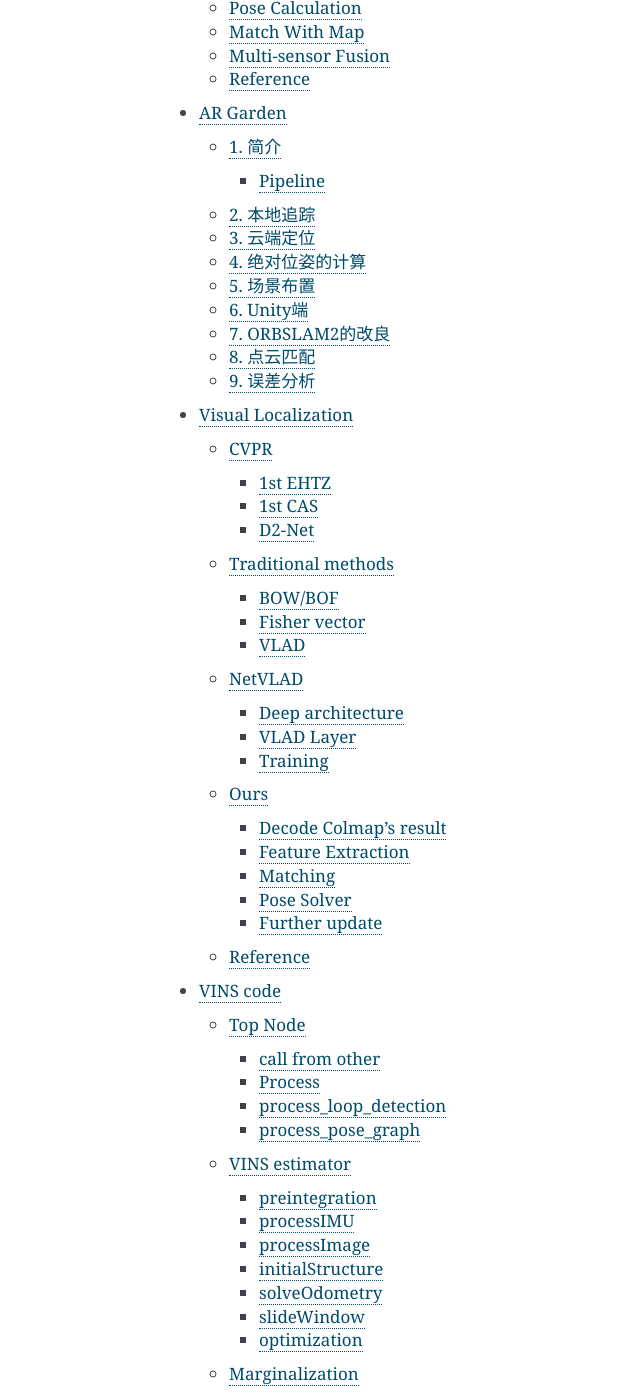
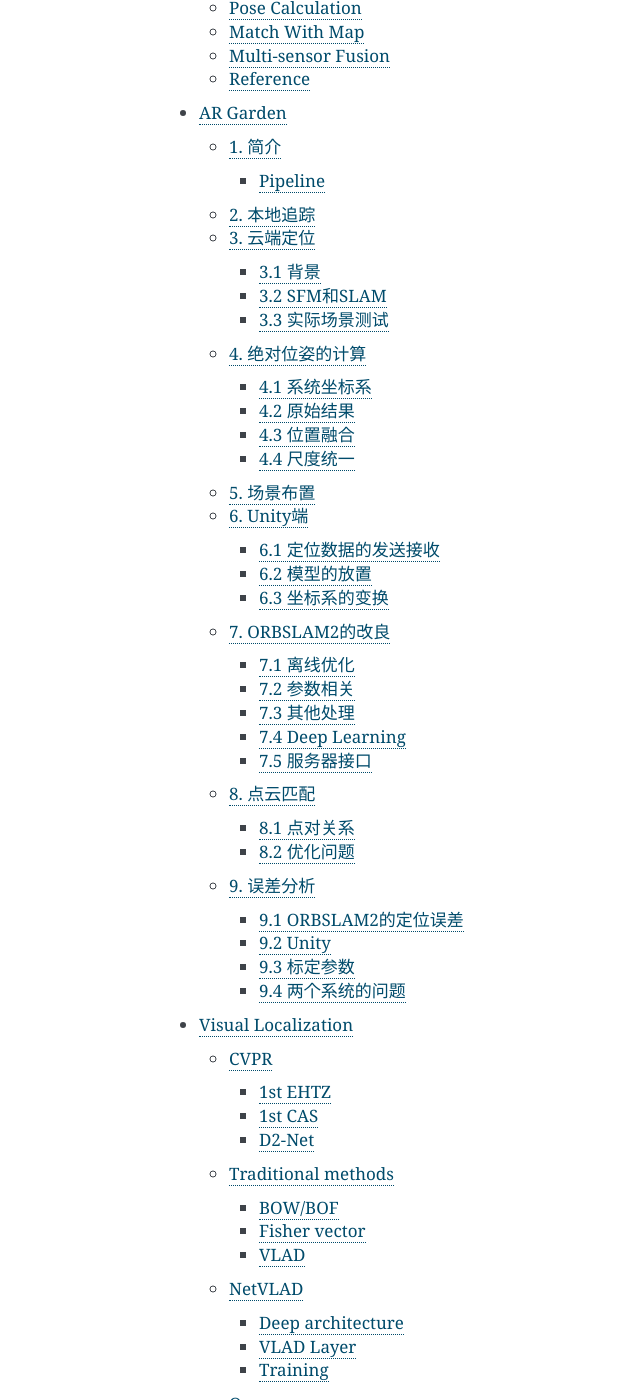
Before and after one commit to gggliuye/VIO, a Sphinx documentation site: the page built from docs/index.rst, in a window 1280 px wide and 1400 px high, scrolled down 1427 px. Shown: the whole window, without its empty margins (251-891 px from the left). Built offline with Sphinx 7.4.7, drawn with Linux system fonts in a browser that asks for light colours.

Commit message:
Update unityShadowCreator.rst

```diff
--- a/docs/UnitySc/unityShadowCreator.rst
+++ b/docs/UnitySc/unityShadowCreator.rst
@@ -28,13 +28,13 @@
 对于云端定位，我们想到了两种备选结构，一种是在SFM（structure from motion运动恢复结构）基础上的，另一种是在SLAM基础上的（也就是我们目前使用的）。
 
 3.1 背景
->>>>>>>>>>>>
+~~~~~~~~~~~~~~~~~~~~
 
 * 在之前的交流中，我们发现商汤的云端定位是：使用手机（或者全景相机）拍摄照片流，进行离线建图，对于不同光照强度，则选择多采样的方式克服。
 * 在和中科大的交流中，他们也给出了我们许多使用SFM和MVS的很多离线建图的例子，为我们树立了范例。
 
 3.2 SFM和SLAM
->>>>>>>>>>>>>>>
+~~~~~~~~~~~~~~~~~~~~
 
 SLAM和SFM的基本架构是一致的，尤其是 **SLAM** 和 **Incremental SFM** 。
 SLAM和SFM的区别主要在与他们的目的性不同：SLAM的重要要求是 **实时性** ，而SFM则是 **离线** 实现的。
@@ -48,7 +48,8 @@
 * 另外还有很多不同，比如SLAM是对来连续视频流的处理，可以针对性简化一部分内容；SLAM和SFM都可以使用多传感器融合，但是方式可能会不同；SFM也有不同的分类，不同的SFM也会有不同的优劣之处。
 
 3.3 实际场景测试
->>>>>>>>>>>>>>>>>>>>>>>
+~~~~~~~~~~~~~~~~~~~~
+
 .. image:: sfm_slam.png
    :align: center
 
@@ -63,7 +64,8 @@
 ---------------------
 
 4.1 系统坐标系
->>>>>>>>>>>>>>>>>>>>>
+~~~~~~~~~~~~~~~~~~~~
+
 在整个系统中一共有两个坐标系：世界坐标系（云端定位系统的坐标系统，这也将是Unity3d的坐标系）和本地坐标系（影创眼镜VIO追踪的坐标系），即是下图中的world coordinate system和local coordinate system。
 
 云端定位可以得到一个位姿，由于云端定位系统本质是图像定位，得到的结果是对应相机（camera）光心的位姿。影创的追踪系统（通过两个内置鱼眼相机和较高精度IMU）经过处理之后得到的眼镜环的中心（也就是“头head“）的坐标。
@@ -74,7 +76,8 @@
    :align: center
 
 4.2 原始结果
->>>>>>>>>>>>>>>
+~~~~~~~~~~~~~~~~~~~~
+
 我们可以分别得到云端定位和本地追踪的两个原始坐标。
 一个是P（global pose），即云端定位的结果，是相机光心的位姿；以及P（local pose），即本地追踪的结果，是AR相机虚拟“头”的位姿。
 
@@ -87,7 +90,7 @@
     P_{Global Pose} = T_{Global To Camera}^{-1}
 
 4.3 位置融合
->>>>>>>>>>>>>>>>>>>>>
+~~~~~~~~~~~~~~~~~~~~
 
 * 我们的目的可以总结为：求两个坐标系（world和local）之间的相对位姿（下图中的黄色变换T transpose local to global）。
 * 值得一提的是，由于影创SDK是VIO系统，所以误差会不停的累积，这就导致上面需要求的相对位姿其实不是一个固定的值，而是会随着本地追踪的误差而改变的值。这就要求我们定期的更新这个相对坐标，以保证系统长时间有效。
@@ -113,8 +116,9 @@
     P_{Objective Pose} = P_{Local Pose} * T_{Camera To Head} * P_{Global Pose}^{-1} * P_{Local Pose Real Time}
 
 4.4 尺度统一
->>>>>>>>>>>>>>>>>>>>>
-在实际实验中，我们发现影创的追踪结果（local pose）和云端定位结果（global pose）的尺度并不一致。影创的尺度似乎要比ORBSLAM2（RGBD版本，使用ZED mini双目相机）的大一些。由于我们肉眼也无法准确的判断，暂时将尺度参数设置为1.14左右， **这里是重要的误差点之一** 。
+~~~~~~~~~~~~~~~~~~~~
+
+在实际实验中，我们发现影创的追踪结果（local pose）和云端定位结果（global pose）的尺度并不一致。影创的尺度似乎要比ORBSLAM2（RGBD版本，使用ZED mini双目相机）的大一些。由于我们肉眼也无法准确的判断，暂时将尺度参数设置为1.14左右， **这里是重要的误差点之一** 。这个将在后面和激光高精点云匹配（标配）中解决。
 
 5. 场景布置
 ----------------
@@ -135,13 +139,14 @@
 ----------------
 
 6.1 定位数据的发送接收
->>>>>>>>>>>>>>>>>
+~~~~~~~~~~~~~~~~~~~~
 
 * 由于网络传输需要时间，这就会导致延迟和网络阻塞错位等很多问题。但是上面的分析告诉我们，这个纠正系统（计算Ttranspose local to global）对实时性的要求很低，所以我们在用户设备中做了这样的约定： **在收到前一张图片的定位结果之前不会发送新的图片** 。
 * 为了降低干扰，提高稳定性，我们还设定系统在连续收到N（设为4）张未丢失的定位结果之后才会确认使用收到的结果。（todo:这样的条件可能其实并没有作用，有待验证）
 
 6.2 模型的放置
->>>>>>>>>>>>>>>>>>>>
+~~~~~~~~~~~~~~~~~~~~
+
 * 由于在Unity中没有对点云的渲染，所以我们专门建立了读取点云数据（规定为PLY格式）的脚本。
 * 云端可以输出得到的特征点点云（输出为PLY格式），使用上面的脚本导入特征点点云之后，我们就可以得到场景的大致结构。
 * 根据这个点云，将遮挡模型和虚拟物体放置到场景中（如下图所示）。
@@ -152,7 +157,8 @@
    :align: center
 
 6.3 坐标系的变换
->>>>>>>>>>>>>>>>>>>>>>>>>>>>
+~~~~~~~~~~~~~~~~~~~~
+
 由于ORBSLAM使用的是常用的SLAM坐标系统，而Unity使用了常用的3D处理坐标系，坐标系之间存在差异。
 统一坐标系是在Unity端完成的，包括了其他需要的四元数和旋转矩阵的转换，信息的解码等，详细可以参见 ` Convert Matrix <https://github.com/gggliuye/VIO/blob/master/docs/UnitySc/ConvertMatrix.cs>`_
 
@@ -162,7 +168,7 @@
 
 
 7.1 离线优化
->>>>>>>>>>>>>>>>>
+~~~~~~~~~~~~~~~~~~~~
 
 SLAM与SFM的区别之一就是全局优化的次数，由于我们没有了实时性的限制，所以我们对ORBSLAM2建图的结果进行了离线 **Global Bundle Adjustment** ,同时排除outlier。在进行全局优化之后，地图点的精度有了明显的提高，但是提高的程度仍然有限。
 
@@ -171,14 +177,16 @@
 我们也考虑在ORBSLAM2中加入 **Retrangulation** 的过程。我们分析认为Retrangulation可以消除系统中大部分的重复点和outlier，会使得系统精度有很大的提高。但是由于SLAM框架的限制，没有找到合适的方法加入。
 
 7.2 参数相关
->>>>>>>>>>>>>>>>>>
+~~~~~~~~~~~~~~~~~~~~
+
 * 由于我们没有很强的实时性要求，我们增加了ORB特征点金字塔的大小，同时增加了特征点选取的数量。
 * 由于我们需要定位的准确性。于是我们将重定位（Relocalization）的参数设置为从配置文件中读取，同时我们设置了更到的阈值，以增加重定位的精度。
 * 由于ORBSLAM中经常将上一帧的位姿赋值给当前帧（后面可以会再进行其他的优化，或者筛选），所以导致，虽然系统是LOST的状态，参数系统仍然会有输出。这就要求我们判断系统的状态，保证只有系统处于Tracking状态时才将输出结果传递给设备。
 
 7.3 其他处理
->>>>>>>>>>>>>>>>>>
-* 运动模糊（todo）
+~~~~~~~~~~~~~~~~~~~~
+
+* 运动模糊/检测
 
 .. image:: blur.PNG
    :align: center
@@ -201,12 +209,14 @@
    :width: 100%
 
 7.4 Deep Learning
->>>>>>>>>>>>>>>>>>>
+~~~~~~~~~~~~~~~~~~~~
+
 * 我们测试了使用 `GCNv2 <https://github.com/jiexiong2016/GCNv2_SLAM>`_ 提取特征点的SLAM定位，但是追踪的效果不理想。
 * Deep Learning需要GPU，但是我们的服务器暂时没有GPU提供。
 
 7.5 服务器接口
->>>>>>>>>>>>>>>>>>>
+~~~~~~~~~~~~~~~~~~~~
+
 目前我们设定了三种接口，动态、静态、Map型。分别有函数操作创建，销毁和得到定位结果。
 
 * **动态** 接口，将会返回指向系统的动态指针，通过指针操作。
@@ -250,22 +260,38 @@
 * 使用优化的方式得到三维点对直接的转换关系，作为两个坐标系之间的相互变换。
 
 8.1 点对关系
->>>>>>>>>>>>>>>>>>>>>>>
+~~~~~~~~~~~~~~~~~~~~
 
 两队点（两个坐标系）之间的变换关系可以由7个变量表示（一个尺度变量，三个旋转变量，三个位移变量）。数学上可以表示为：
 
 .. math::
-    \vec{x}_{j} = s(\mathbf{R}\vec{x}_{i} + \mathbf{t})
+    \vec{x}_{j} = s\mathbf{R}\vec{x}_{i} + \mathbf{t}
 
 8.2 优化问题
->>>>>>>>>>>>>>>>>>>>>>>>>>>
+~~~~~~~~~~~~~~~~~~~~
+在取了这么多匹配的数据之后，这个问题可以转变为优化问题。这个系统中我们可以保持之前SLAM中的高斯分布观测的假设，仍然可以维持之前的最小二乘法。那么问题可以重新写为对能量（残差）方程求极值的问题：
 
 .. math::
-    E = \sum_{(i,j) matches} \| \vec{x}_{j} - s(\mathbf{R}\vec{x}_{i} + \mathbf{t}) \|_{2}
+    E = \sum_{(i,j) matches} \| \vec{x}_{j} - (s\mathbf{R}\vec{x}_{i} + \mathbf{t}) \|_{2} = \sum_{(i,j) matches} \| f(x_{i}), x_{j}  \|
 
 .. math::
-    \xi = arg \min_{\xi} \sum_{(i,j) matches} \| \vec{x}_{j} - s(\mathbf{R}\vec{x}_{i} + \mathbf{t}) \|_{2}
+    \xi = arg \min_{\xi} \sum_{(i,j) matches} \| \vec{x}_{j} - (s\mathbf{R}\vec{x}_{i} + \mathbf{t}) \|_{2}
 
+其中的状态量为（我们假设点云之间是相似变换）：
+
+.. math::
+    \xi = \begin{bmatrix}  \vec{\theta} & \vec{\t} & s  \end{bmatrix}
+
+残差的雅各比矩阵可以写为：
+
+.. math::
+    \frac{\partial f} {\partial s} = R\vec{x}_{i}
+
+.. math::
+    \frac{\partial f} {\partial \vec{p}} = \mathbf{I}
+
+.. math::
+    \frac{\partial f} {\partial \vec{theta}} = \lim__{\delta \vec{theta}}\frac{1}{\delta \vec{theta}} (f(\vec{theta}\delta \vec{theta}))
 
 
 9. 误差分析
@@ -297,7 +323,7 @@
 **解决思路**  ： 增加定位使用图片的 **分辨率** ，减少 **运动模糊** 。增加SLAM定位的系统准确性，增加地图点的精度。
 
 9.1 ORBSLAM2的定位误差
->>>>>>>>>>>>>>>>>>>>>>
+~~~~~~~~~~~~~~~~~~~~
 
 云端定位系统的误差可以分为下面几项：
 
@@ -314,7 +340,8 @@
 
 
 9.2 Unity
->>>>>>>>>>>>>>>>>>>>>>>>>>>>
+~~~~~~~~~~~~~~~~~~~~
+
 由于通过特征点摆放模型并不是十分可靠（特征点有噪声，而且特征点的视觉辨识度不是很高），
 Unity的模型摆放存在误差。
 
@@ -322,7 +349,7 @@
 
 
 9.3 标定参数
->>>>>>>>>>>>>>>>>>>>>>>>>
+~~~~~~~~~~~~~~~~~~~~
 
 * VIO的累积误差
 * 影创与ZEDmini尺度不统一误差
@@ -340,7 +367,8 @@
 
 
 9.4 两个系统的问题
->>>>>>>>>>>>>>>>>>>>>>>>
+~~~~~~~~~~~~~~~~~~~~
+
 粗暴的将一个SLAM系统分裂成两个系统（云端和本地）会导致 **信息缺失** ：从SLAM最初的分析来看，SLAM系统给出的其实是一个预测的概率分布。但是demo中云端定位给到本地的信息，却是一个确定的值。系统的状态 **坍缩** 了！！
 
 .. image:: dirac.png
```
